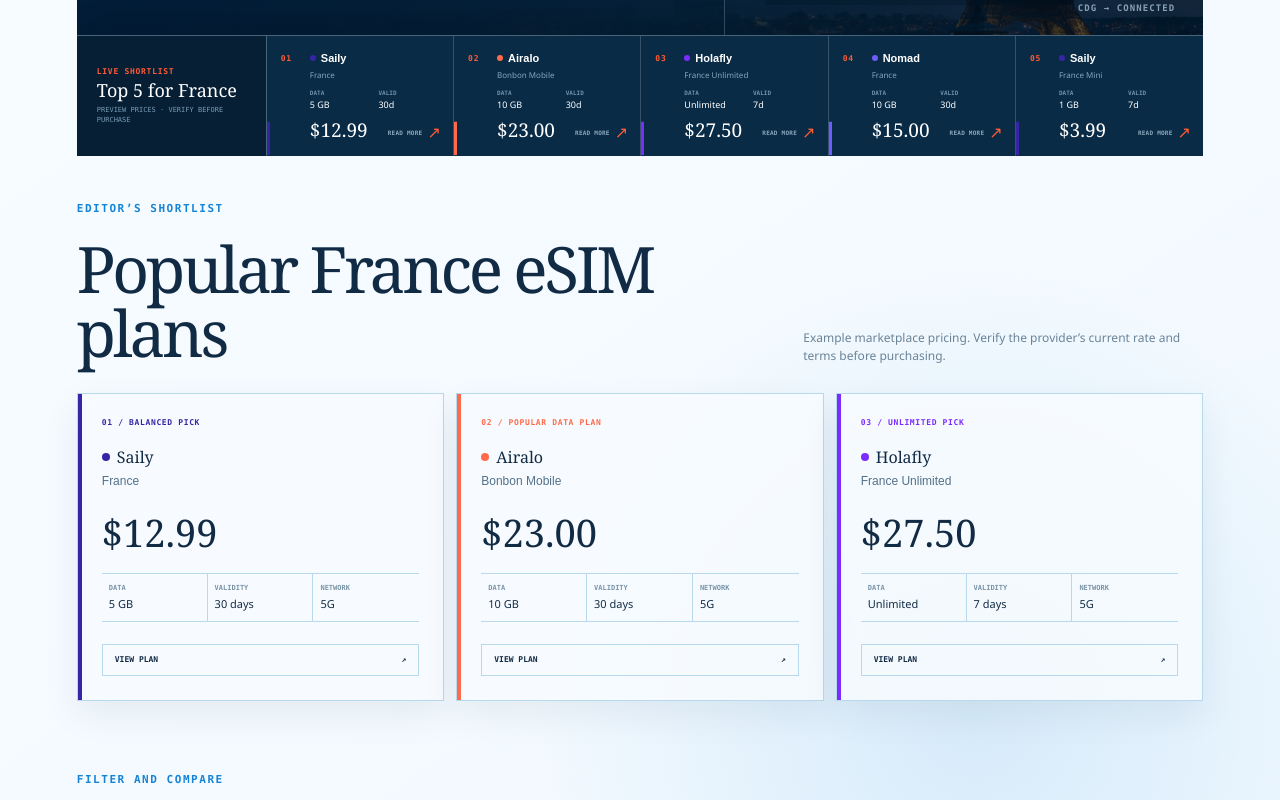
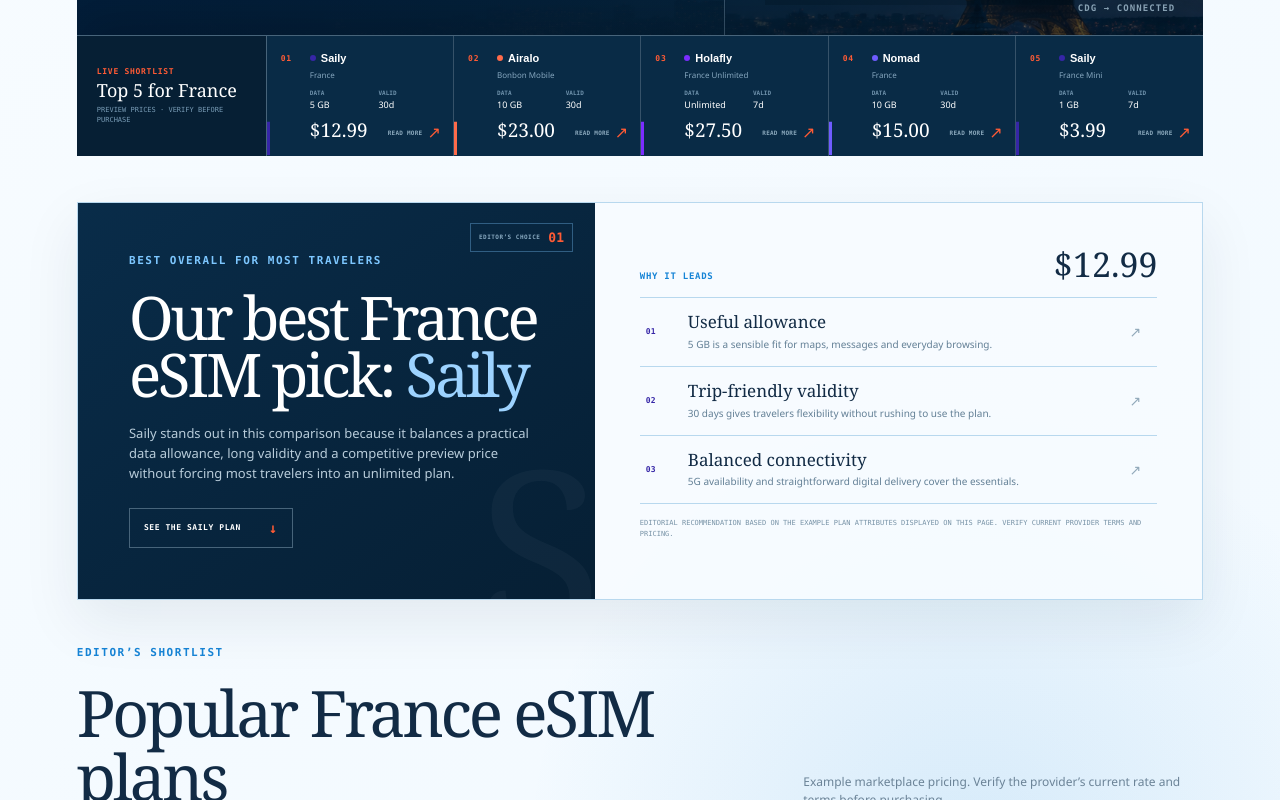
Before and after one commit to KTG1/esimglobal.travel, a Next.js app: page /france in a window 1280 px wide. Shown: the part 531-1331 px from the top of the page. Built offline with nearby package versions, Linux system fonts and the light colour scheme.

Commit message:
Add Saily best-overall recommendations

```diff
--- a/app/france/FrancePlans.js
+++ b/app/france/FrancePlans.js
@@ -48,11 +48,28 @@
   const [data, setData] = useState(0);
   const [days, setDays] = useState(0);
   const [price, setPrice] = useState(999);
+  const bestPlan = plans.find((plan) => plan.brand === "Saily") || plans[0];
 
   const filteredPlans = useMemo(() => plans.filter((plan) => plan.data >= data && plan.days >= days && plan.price <= price), [data, days, price]);
 
   return (
     <>
+      <section className="bestPickPanel" aria-labelledby="best-pick-title" style={{ "--plan-color": bestPlan.color }}>
+        <div className="bestPickLead">
+          <div className="bestPickSeal"><span>EDITOR’S CHOICE</span><b>01</b></div>
+          <p className="eyebrow">BEST OVERALL FOR MOST TRAVELERS</p>
+          <h2 id="best-pick-title">Our best {country} eSIM pick: <em>Saily</em></h2>
+          <p>Saily stands out in this comparison because it balances a practical data allowance, long validity and a competitive preview price without forcing most travelers into an unlimited plan.</p>
+          <a href="#plans">See the Saily plan <span aria-hidden="true">↓</span></a>
+        </div>
+        <div className="bestPickReasons">
+          <header><span>Why it leads</span><strong>${bestPlan.price.toFixed(2)}</strong></header>
+          <article><span>01</span><div><h3>Useful allowance</h3><p>{bestPlan.dataLabel} is a sensible fit for maps, messages and everyday browsing.</p></div><i aria-hidden="true">↗</i></article>
+          <article><span>02</span><div><h3>Trip-friendly validity</h3><p>{bestPlan.days} days gives travelers flexibility without rushing to use the plan.</p></div><i aria-hidden="true">↗</i></article>
+          <article><span>03</span><div><h3>Balanced connectivity</h3><p>{bestPlan.network} availability and straightforward digital delivery cover the essentials.</p></div><i aria-hidden="true">↗</i></article>
+          <small>Editorial recommendation based on the example plan attributes displayed on this page. Verify current provider terms and pricing.</small>
+        </div>
+      </section>
       <section className="featuredFrancePlans" aria-labelledby="featured-title">
         <header><div><p className="eyebrow">EDITOR’S SHORTLIST</p><h2 id="featured-title">Popular {country} eSIM plans</h2></div><p>Example marketplace pricing. Verify the provider’s current rate and terms before purchasing.</p></header>
         <div className="featuredPlanGrid">
--- a/app/globals.css
+++ b/app/globals.css
@@ -280,6 +280,14 @@
 .heroArrivalBrief + .routeLabel { left: auto; right: 28px; bottom: 22px; }
 .featuredFrancePlans, .francePlanExplorer, .franceEssentials { margin-top: 72px; }
 .featuredFrancePlans { margin-top: 46px; }
+.bestPickPanel { position: relative; display: grid; grid-template-columns: minmax(0, .92fr) minmax(420px, 1.08fr); margin-top: 46px; overflow: hidden; border: 1px solid var(--line); background: rgba(248,252,255,.88); box-shadow: 0 22px 55px rgba(18,43,69,.08); }
+.bestPickPanel::before { content: ""; position: absolute; inset: 0 auto 0 0; width: 5px; background: var(--plan-color); }
+.bestPickLead { position: relative; display: flex; flex-direction: column; align-items: flex-start; justify-content: center; padding: clamp(30px, 4vw, 52px); color: white; background: linear-gradient(145deg, #092c49, #061f34); }
+.bestPickLead::after { content: "S"; position: absolute; right: -8px; bottom: -40px; color: rgba(255,255,255,.035); font: 400 230px/.8 Georgia, serif; pointer-events: none; }
+.bestPickSeal { position: absolute; top: 20px; right: 22px; display: grid; grid-template-columns: auto auto; align-items: center; gap: 8px; padding: 7px 8px; border: 1px solid rgba(125,199,255,.35); }.bestPickSeal span { color: #88a9c0; font: 700 6px/1 "SFMono-Regular", Consolas, monospace; letter-spacing: .08em; }.bestPickSeal b { color: var(--signal); font: 700 13px/1 "SFMono-Regular", Consolas, monospace; }
+.bestPickLead .eyebrow { color: #7dc7ff; }.bestPickLead h2 { position: relative; max-width: 600px; margin: 0; color: white; font: 400 clamp(38px, 4.7vw, 63px)/.95 Georgia, serif; letter-spacing: -.055em; }.bestPickLead h2 em { color: #9dd3ff; font-style: normal; }.bestPickLead > p:not(.eyebrow) { position: relative; max-width: 590px; margin: 20px 0 0; color: #b8ccda; font-size: 13px; line-height: 1.55; }.bestPickLead > a { position: relative; display: flex; align-items: center; justify-content: space-between; gap: 28px; margin-top: 24px; padding: 12px 14px; border: 1px solid #47647a; color: white; font: 700 8px/1 "SFMono-Regular", Consolas, monospace; letter-spacing: .07em; text-decoration: none; text-transform: uppercase; transition: background .18s ease, border-color .18s ease; }.bestPickLead > a span { color: var(--signal); font-size: 14px; transition: transform .18s ease; }.bestPickLead > a:hover { border-color: #7dc7ff; background: #103d60; }.bestPickLead > a:hover span { transform: translateY(3px); }
+.bestPickReasons { padding: clamp(26px, 3.5vw, 46px); }.bestPickReasons > header { display: flex; align-items: end; justify-content: space-between; gap: 20px; padding-bottom: 16px; border-bottom: 1px solid var(--line); }.bestPickReasons > header span { color: var(--ocean); font: 700 9px/1 "SFMono-Regular", Consolas, monospace; letter-spacing: .08em; text-transform: uppercase; }.bestPickReasons > header strong { color: var(--ink); font: 400 34px/1 Georgia, serif; }
+.bestPickReasons article { display: grid; grid-template-columns: 30px 1fr 22px; align-items: center; gap: 12px; padding: 15px 6px; border-bottom: 1px solid var(--line); transition: padding .18s ease, background .18s ease; }.bestPickReasons article:hover { margin-inline: -10px; padding-inline: 16px; background: white; }.bestPickReasons article > span { color: var(--plan-color); font: 700 8px/1 "SFMono-Regular", Consolas, monospace; }.bestPickReasons h3 { margin: 0; color: var(--ink); font: 500 17px/1.1 Georgia, serif; }.bestPickReasons article p { margin: 5px 0 0; color: #627f95; font-size: 10px; line-height: 1.4; }.bestPickReasons article i { color: #91a9ba; font: normal 14px/1 sans-serif; transition: color .18s ease, transform .18s ease; }.bestPickReasons article:hover i { color: var(--signal); transform: translate(3px,-3px); }.bestPickReasons > small { display: block; margin-top: 14px; color: #7893a7; font: 500 7px/1.45 "SFMono-Regular", Consolas, monospace; text-transform: uppercase; }
 .featuredFrancePlans > header, .francePlanExplorer > header { display: flex; align-items: end; justify-content: space-between; gap: 30px; margin-bottom: 28px; }
 .featuredFrancePlans h2, .francePlanExplorer h2, .franceEssentials h2 { margin: 0; font: 400 clamp(38px, 5vw, 66px)/1 Georgia, serif; letter-spacing: -.05em; }
 .featuredFrancePlans > header > p { max-width: 400px; margin: 0; color: #6b8397; font-size: 12px; line-height: 1.5; }
@@ -338,6 +346,7 @@
   .heroPlanBoardLabel { display: grid; grid-template-columns: auto 1fr auto; align-items: center; border-right: 0; border-bottom: 1px solid #47647a; }
   .heroPlanRail { overflow-x: auto; grid-template-columns: repeat(5, minmax(190px, 1fr)); }
   .featuredPlanGrid { grid-template-columns: 1fr; }
+  .bestPickPanel { grid-template-columns: 1fr; }
   .planResults article { grid-template-columns: 1fr 1fr 1fr; }
   .planResults .providerName { grid-column: 1 / 3; }
   .siteFooter { grid-template-columns: 1fr; }
@@ -395,6 +404,9 @@
   .heroPlanBoardLabel { grid-template-columns: 1fr auto; padding: 14px 16px; }.heroPlanBoardLabel span { grid-column: 1 / -1; }.heroPlanBoardLabel small { text-align: right; }
   .eiffelMark { height: 280px; transform: translateX(-50%) scale(.72); transform-origin: bottom; }
   .featuredFrancePlans, .francePlanExplorer, .franceEssentials { margin-top: 58px; }
+  .bestPickPanel { margin-top: 36px; }
+  .bestPickLead, .bestPickReasons { padding: 28px 22px; }
+  .bestPickSeal { position: static; margin-bottom: 22px; }
   .featuredFrancePlans > header, .francePlanExplorer > header { align-items: start; flex-direction: column; }
   .planFilters { grid-template-columns: 1fr; }
   .planFilters fieldset { border-right: 0; border-bottom: 1px solid var(--line); }
```
